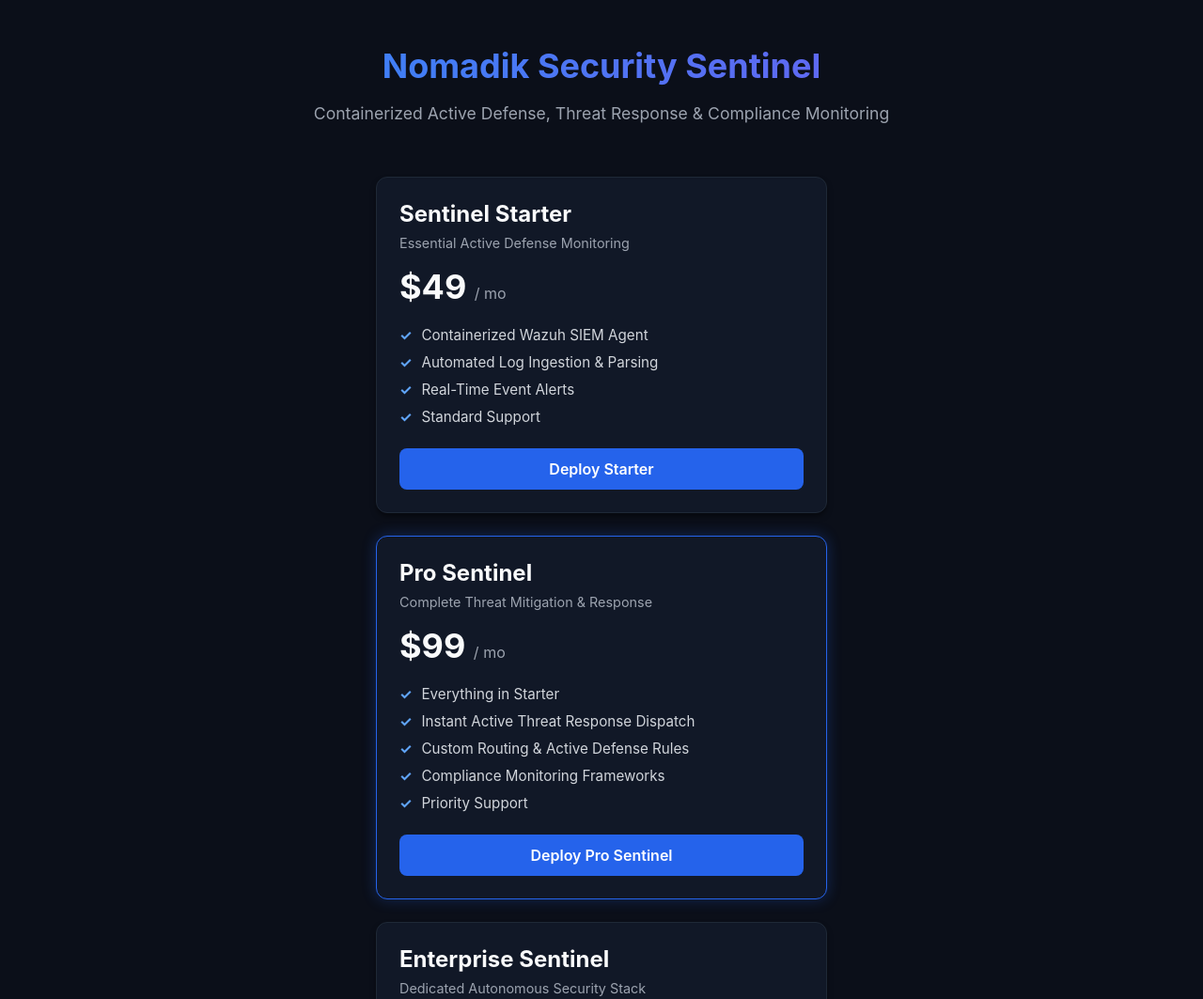
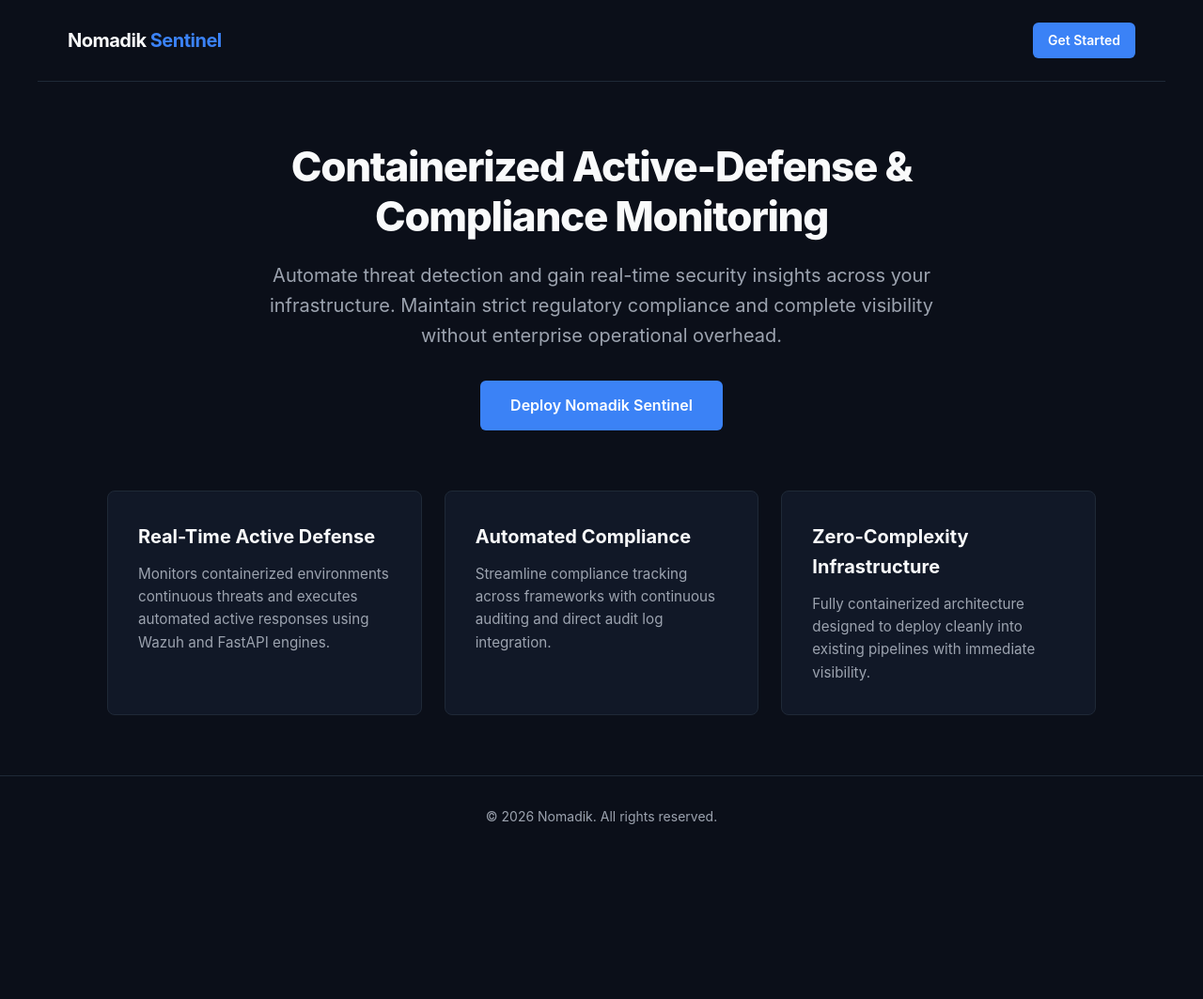
Before and after one commit to tak3bak/nomadik-sentinel-frontend, a website: page index.html in a window 1280 px wide. Shown: the top 1063 px of the page at 94% size. After the commit the page ends 912 px from the top, so only its background shows below. Drawn offline with Linux system fonts and the light colour scheme.

Commit message:
feat: restore full Nomadik Security Sentinel landing page design

```diff
--- a/index.html
+++ b/index.html
@@ -3,172 +3,167 @@
 <head>
     <meta charset="UTF-8">
     <meta name="viewport" content="width=device-width, initial-scale=1.0">
-    <title>Nomadik Security Sentinel - Active Defense & Compliance</title>
+    <title>Nomadik Security Sentinel | Containerized Active Defense</title>
     <style>
         :root {
             --bg-color: #0b0f19;
             --card-bg: #111827;
+            --accent-color: #3b82f6;
+            --accent-hover: #2563eb;
+            --text-main: #f9fafb;
+            --text-muted: #9ca3af;
             --border-color: #1f2937;
-            --accent-blue: #2563eb;
-            --text-main: #f9fafb;
-            --text-sub: #9ca3af;
         }
+
+        * {
+            box-sizing: border-box;
+            margin: 0;
+            padding: 0;
+            font-family: -apple-system, BlinkMacSystemFont, "Segoe UI", Roboto, Helvetica, Arial, sans-serif;
+        }
+
         body {
             background-color: var(--bg-color);
             color: var(--text-main);
-            font-family: -apple-system, BlinkMacSystemFont, "Segoe UI", Roboto, sans-serif;
+            line-height: 1.6;
+            padding: 0;
             margin: 0;
-            padding: 24px;
+        }
+
+        header {
+            border-bottom: 1px solid var(--border-color);
+            padding: 1.5rem 2rem;
             display: flex;
-            flex-direction: column;
+            justify-content: space-between;
             align-items: center;
+            max-width: 1200px;
+            margin: 0 auto;
         }
-        .header {
+
+        .logo {
+            font-size: 1.25rem;
+            font-weight: 700;
+            letter-spacing: -0.025em;
+            color: var(--text-main);
+        }
+
+        .logo span {
+            color: var(--accent-color);
+        }
+
+        .hero {
+            max-width: 900px;
+            margin: 4rem auto 2rem auto;
             text-align: center;
-            max-width: 650px;
-            margin-bottom: 40px;
+            padding: 0 1.5rem;
         }
-        .header h1 {
-            font-size: 2.25rem;
-            margin-bottom: 12px;
-            background: linear-gradient(90deg, #3b82f6, #6366f1);
-            -webkit-background-clip: text;
-            -webkit-text-fill-color: transparent;
+
+        .hero h1 {
+            font-size: 2.75rem;
+            font-weight: 800;
+            line-height: 1.2;
+            margin-bottom: 1.25rem;
+            letter-spacing: -0.03em;
         }
-        .header p {
-            color: var(--text-sub);
-            font-size: 1.1rem;
+
+        .hero p.lead {
+            font-size: 1.25rem;
+            color: var(--text-muted);
+            margin-bottom: 2rem;
+            max-width: 750px;
+            margin-left: auto;
+            margin-right: auto;
         }
-        .grid {
-            display: flex;
-            flex-direction: column;
-            gap: 24px;
-            width: 100%;
-            max-width: 480px;
+
+        .cta-btn {
+            display: inline-block;
+            background-color: var(--accent-color);
+            color: #ffffff;
+            font-weight: 600;
+            padding: 0.85rem 2rem;
+            border-radius: 0.375rem;
+            text-decoration: none;
+            transition: background-color 0.2s ease;
         }
-        .card {
+
+        .cta-btn:hover {
+            background-color: var(--accent-hover);
+        }
+
+        .features {
+            max-width: 1100px;
+            margin: 4rem auto;
+            display: grid;
+            grid-template-columns: repeat(auto-fit, minmax(300px, 1fr));
+            gap: 1.5rem;
+            padding: 0 1.5rem;
+        }
+
+        .feature-card {
             background-color: var(--card-bg);
             border: 1px solid var(--border-color);
-            border-radius: 12px;
-            padding: 24px;
-            box-shadow: 0 4px 6px -1px rgba(0, 0, 0, 0.5);
+            padding: 2rem;
+            border-radius: 0.5rem;
         }
-        .card.featured {
-            border-color: var(--accent-blue);
-            box-shadow: 0 0 15px rgba(37, 99, 235, 0.3);
+
+        .feature-card h3 {
+            font-size: 1.25rem;
+            margin-bottom: 0.75rem;
+            color: var(--text-main);
         }
-        .card h2 {
-            margin: 0 0 8px 0;
-            font-size: 1.5rem;
+
+        .feature-card p {
+            color: var(--text-muted);
+            font-size: 0.95rem;
         }
-        .card .sub {
-            color: var(--text-sub);
-            font-size: 0.9rem;
-            margin-bottom: 16px;
-        }
-        .price {
-            font-size: 2.25rem;
-            font-weight: bold;
-            margin-bottom: 20px;
-        }
-        .price span {
-            font-size: 1rem;
-            color: var(--text-sub);
-            font-weight: normal;
-        }
-        .features {
-            list-style: none;
-            padding: 0;
-            margin: 0 0 24px 0;
-        }
-        .features li {
-            margin-bottom: 10px;
-            color: #d1d5db;
-            font-size: 0.95rem;
-            display: flex;
-            align-items: center;
-        }
-        .features li::before {
-            content: "✓";
-            color: #60a5fa;
-            margin-right: 10px;
-            font-weight: bold;
-        }
-        .cta-button {
-            display: block;
-            width: 100%;
+
+        footer {
+            border-top: 1px solid var(--border-color);
             text-align: center;
-            background-color: var(--accent-blue);
-            color: #ffffff;
-            padding: 12px 0;
-            border-radius: 8px;
-            text-decoration: none;
-            font-weight: 600;
-            transition: background 0.2s ease;
-            box-sizing: border-box;
-        }
-        .cta-button:hover {
-            background-color: #1d4ed8;
-        }
-        .cta-button.secondary {
-            background-color: #374151;
-        }
-        .cta-button.secondary:hover {
-            background-color: #4b5563;
+            padding: 2rem;
+            margin-top: 4rem;
+            color: var(--text-muted);
+            font-size: 0.875rem;
         }
     </style>
 </head>
 <body>
 
-    <div class="header">
-        <h1>Nomadik Security Sentinel</h1>
-        <p>Containerized Active Defense, Threat Response & Compliance Monitoring</p>
-    </div>
+    <header>
+        <div class="logo">Nomadik <span>Sentinel</span></div>
+        <a href="#purchase" class="cta-btn" style="padding: 0.5rem 1rem; font-size: 0.875rem;">Get Started</a>
+    </header>
 
-    <div class="grid">
-        <!-- Starter Tier -->
-        <div class="card">
-            <h2>Sentinel Starter</h2>
-            <div class="sub">Essential Active Defense Monitoring</div>
-            <div class="price">$49 <span>/ mo</span></div>
-            <ul class="features">
-                <li>Containerized Wazuh SIEM Agent</li>
-                <li>Automated Log Ingestion & Parsing</li>
-                <li>Real-Time Event Alerts</li>
-                <li>Standard Support</li>
-            </ul>
-            <a href="https://buy.stripe.com/28EaEW5jMacrbwU2Uvd7q08" class="cta-button">Deploy Starter</a>
-        </div>
+    <main>
+        <section class="hero">
+            <h1>Containerized Active-Defense & Compliance Monitoring</h1>
+            <p class="lead">
+                Automate threat detection and gain real-time security insights across your infrastructure. Maintain strict regulatory compliance and complete visibility without enterprise operational overhead.
+            </p>
+            <a href="#purchase" class="cta-btn" id="purchase">Deploy Nomadik Sentinel</a>
+        </section>
 
-        <!-- Pro Tier -->
-        <div class="card featured">
-            <h2>Pro Sentinel</h2>
-            <div class="sub">Complete Threat Mitigation & Response</div>
-            <div class="price">$99 <span>/ mo</span></div>
-            <ul class="features">
-                <li>Everything in Starter</li>
-                <li>Instant Active Threat Response Dispatch</li>
-                <li>Custom Routing & Active Defense Rules</li>
-                <li>Compliance Monitoring Frameworks</li>
-                <li>Priority Support</li>
-            </ul>
-            <a href="https://buy.stripe.com/28EaEW5jMacrbwU2Uvd7q08" class="cta-button">Deploy Pro Sentinel</a>
-        </div>
+        <section class="features">
+            <div class="feature-card">
+                <h3>Real-Time Active Defense</h3>
+                <p>Monitors containerized environments continuous threats and executes automated active responses using Wazuh and FastAPI engines.</p>
+            </div>
 
-        <!-- Enterprise Tier -->
-        <div class="card">
-            <h2>Enterprise Sentinel</h2>
-            <div class="sub">Dedicated Autonomous Security Stack</div>
-            <div class="price">Custom</div>
-            <ul class="features">
-                <li>Dedicated Sentinel Nodes</li>
-                <li>Custom API & Webhook Integrations</li>
-                <li>24/7 Threat Response SLA</li>
-                <li>Dedicated Infrastructure Engineering</li>
-            </ul>
-            <a href="https://buy.stripe.com/28EaEW5jMacrbwU2Uvd7q08" class="cta-button secondary">Contact Engineering</a>
-        </div>
-    </div>
+            <div class="feature-card">
+                <h3>Automated Compliance</h3>
+                <p>Streamline compliance tracking across frameworks with continuous auditing and direct audit log integration.</p>
+            </div>
+
+            <div class="feature-card">
+                <h3>Zero-Complexity Infrastructure</h3>
+                <p>Fully containerized architecture designed to deploy cleanly into existing pipelines with immediate visibility.</p>
+            </div>
+        </section>
+    </main>
+
+    <footer>
+        <p>&copy; 2026 Nomadik. All rights reserved.</p>
+    </footer>
 
 </body>
 </html>
```
